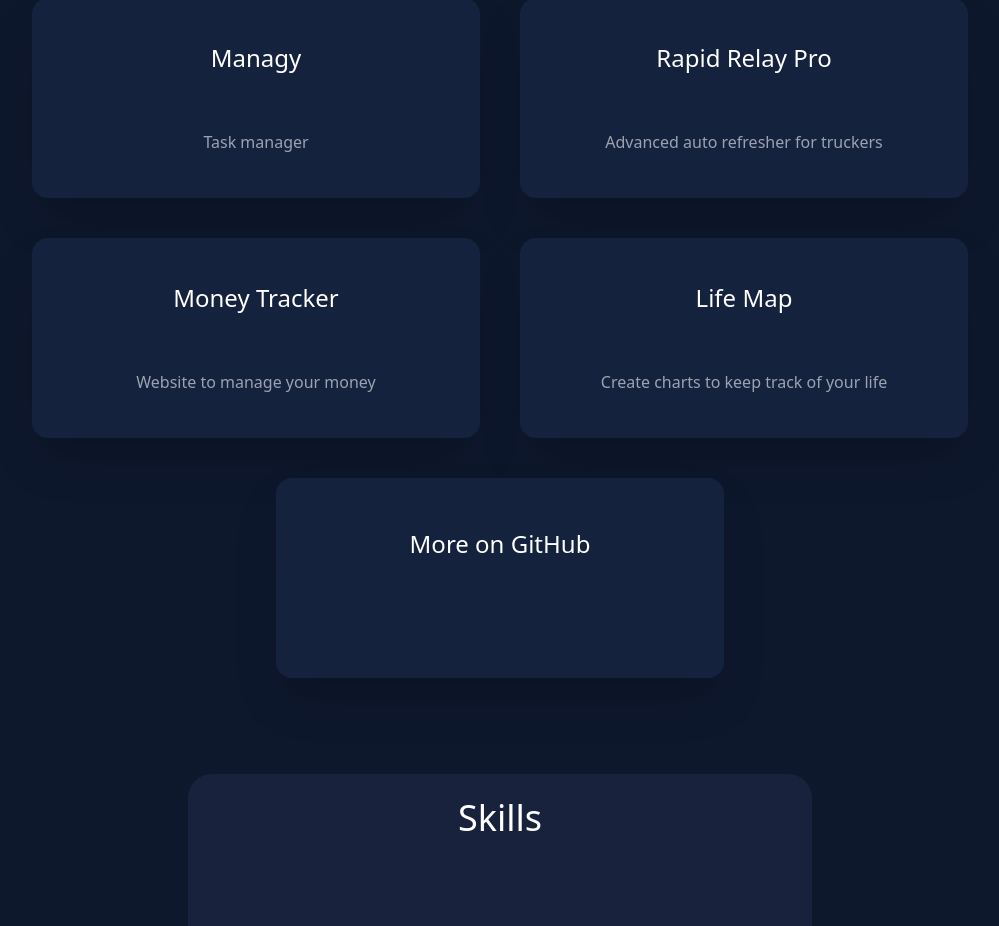
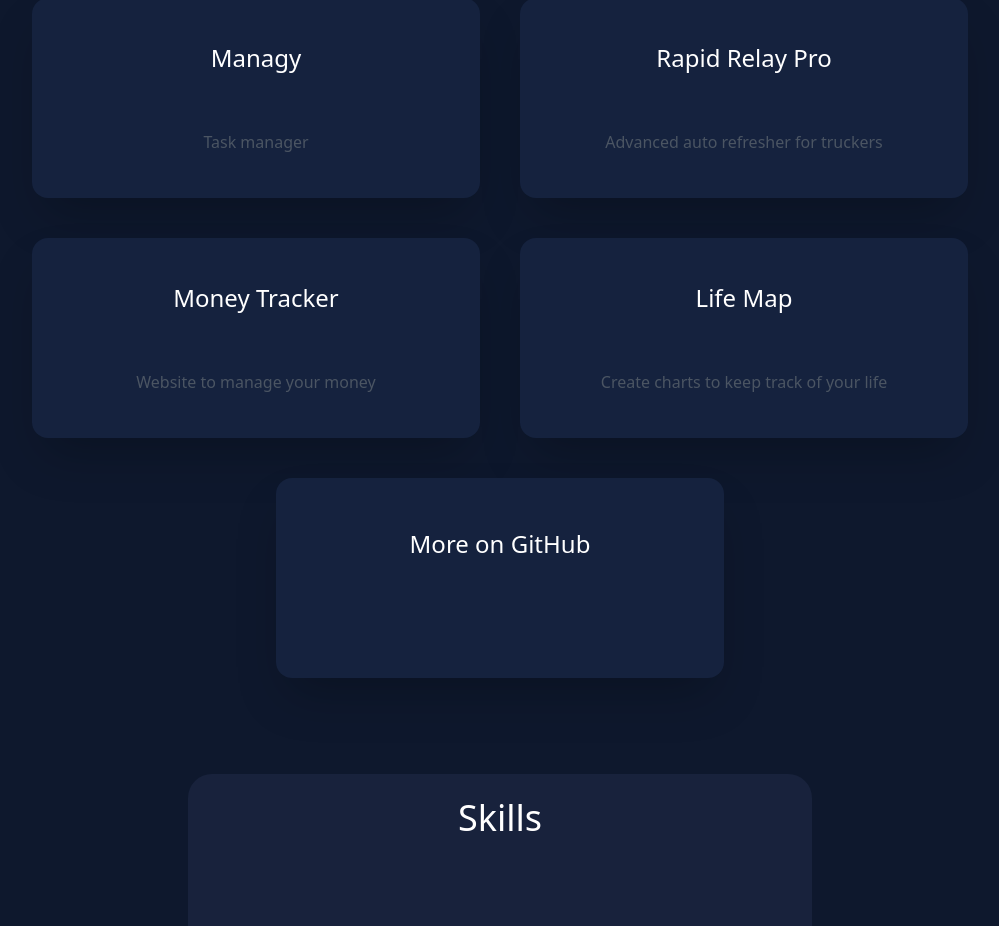
Before and after one commit to gillsukhman209/SinghPortfolio, a Next.js app: page / in a window 1280 px wide. Shown: the part 2118-3044 px from the top of the page, without its empty margins (140-1139 px from the left). Built offline with nearby package versions, Linux system fonts and the light colour scheme.

Commit message:
new update vercel

```diff
--- a/components/Card.js
+++ b/components/Card.js
@@ -13,7 +13,7 @@
         <div className="xs:text-lg md:text-2xl 4xl:text-3xl  font-sans">
           {title}
         </div>
-        <div className="text-gray-400">{description}</div>
+        <div className="text-gray-600">{description}</div>
       </div>
     </div>
   );
```
